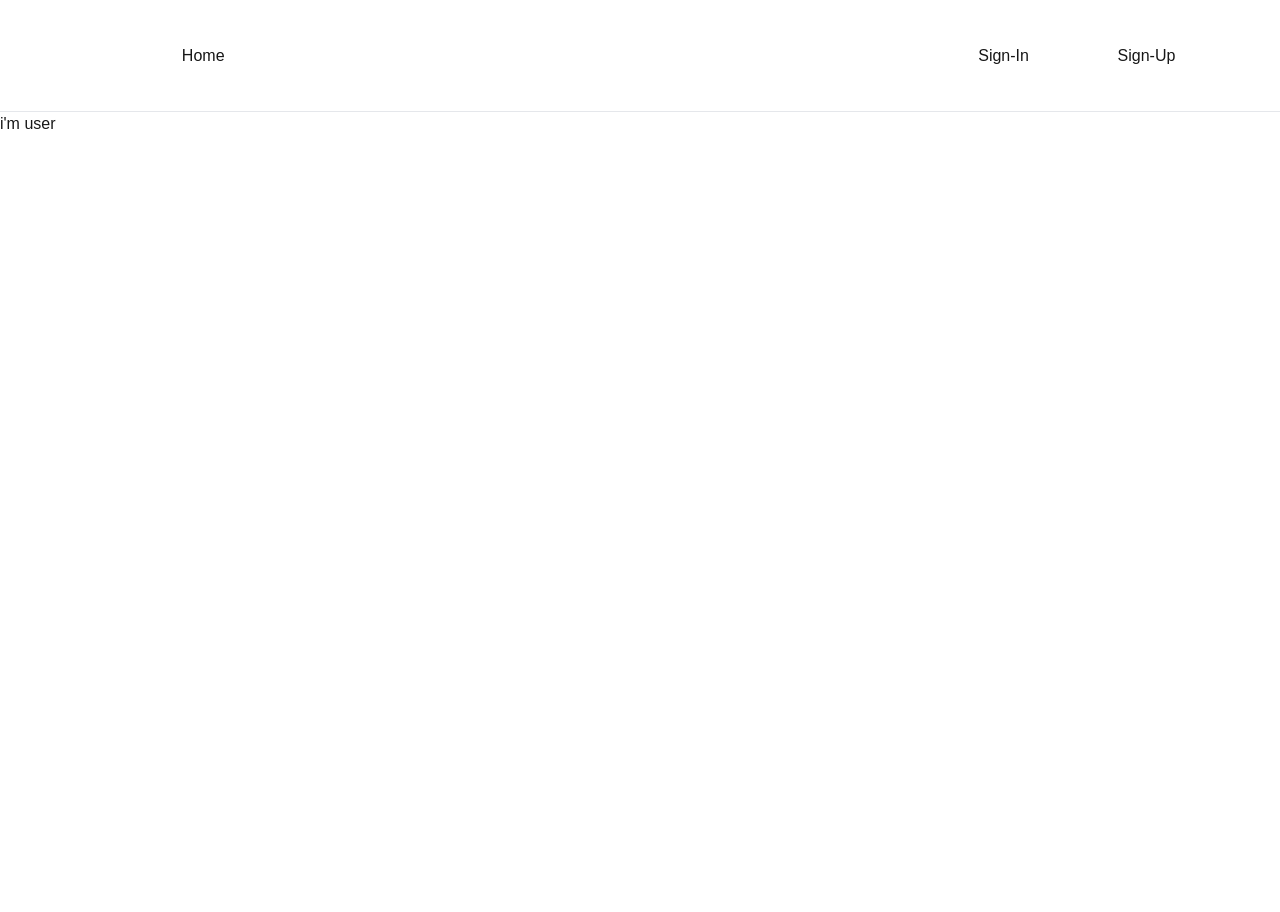
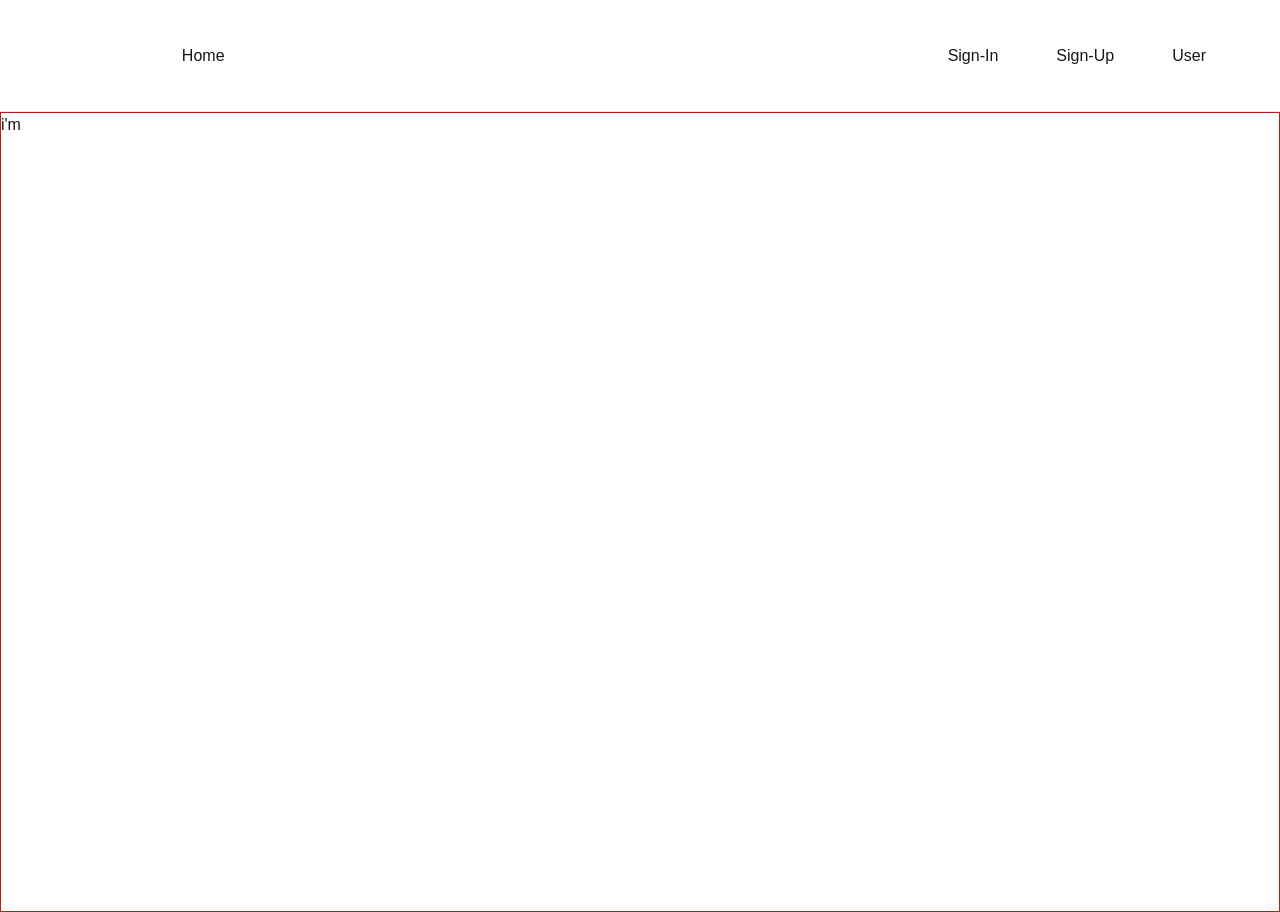
Before and after one commit to Ashimgautam356/nextPractice, a Next.js app: page /user in a window 1280 px wide. Before the commit the page ends 800 px from the top, so only its background shows below. Built offline with nearby package versions, Linux system fonts and the light colour scheme.

Commit message:
learned dynamic route

```diff
--- a/app/(auth)/layout.tsx
+++ b/app/(auth)/layout.tsx
@@ -3,6 +3,9 @@
 export default function AuthLayout({children}:any){
     return(
         <div>
+            <nav>
+                this is nav in auth
+            </nav>
             {children}
         </div>
     )
--- /dev/null
+++ b/app/blogs/[postId]/page.tsx
@@ -0,0 +1,28 @@
+import axios from "axios"
+
+
+
+export default async function Post({params}:any){
+    const postid = (await params).postId
+
+    const blogPost  = await (await axios.get(`https://jsonplaceholder.typicode.com/posts/${postid}`)).data
+
+    return(
+        <div className="h-screen w-[100%] flex justify-center items-center">
+
+            <div className="border rounded-lg flex flex-col w-80 p-2">
+                <div className="flex justify-evenly">
+                    <div> postid:- {blogPost.id}</div>
+                    <div> userid:- {blogPost.userId}</div>
+
+                </div>
+                <div className="mt-4">
+                    <div className="my-2">{blogPost.title}</div>
+                    <div>{blogPost.body}</div>
+
+                </div>
+            </div>
+
+        </div>
+    )
+}
--- a/app/layout.tsx
+++ b/app/layout.tsx
@@ -29,7 +29,9 @@ export default function RootLayout({
         className={`${geistSans.variable} ${geistMono.variable} antialiased`}
       >
         <NavBar></NavBar>
-        {children}
+        <div className="pt-[7rem]">
+          {children}
+        </div>
       </body>
     </html>
   );
--- a/app/page.tsx
+++ b/app/page.tsx
@@ -2,7 +2,7 @@ import Link from "next/link";
 
 export default function Home() {
   return (
-    <div className="text-lg w-screen h-screen flex flex-col justify-center items-center">
+    <div className="text-lg w-[100%] h-screen flex flex-col justify-center items-center">
       <div>
 
         <p>hello ji kyaa hallchall</p>
--- a/app/user/page.tsx
+++ b/app/user/page.tsx
@@ -2,8 +2,8 @@
 
 export default function User(){
     return(
-        <div>
-            i'm user
+        <div className="border border-red-700 h-screen ">
+            i'm
         </div>
     )
 }
--- a/components/NavBar.tsx
+++ b/components/NavBar.tsx
@@ -3,6 +3,7 @@ import Link from "next/link";
 
 export default function NavBar(){
     return(
+        <div className="fixed">
             <div className="border-b p-4 w-screen h-[7rem] flex justify-between items-center">
                 <div className="w-[30%] flex justify-center">
                     <Link href={'/'}>Home</Link>
@@ -10,6 +11,8 @@ export default function NavBar(){
                 <div className="w-[30%] flex justify-evenly">
                     <Link href={'/signin'}>Sign-In</Link>
                     <Link href={'/signup'}>Sign-Up</Link>
+                    <Link href={'/user'}>User</Link>
+                </div>
             </div>
         </div>
     )
```
Lines whose indentation alone changed are shown as unchanged.
